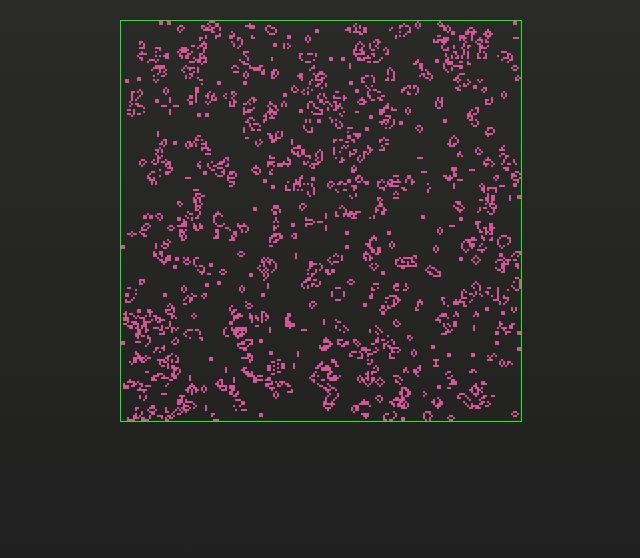
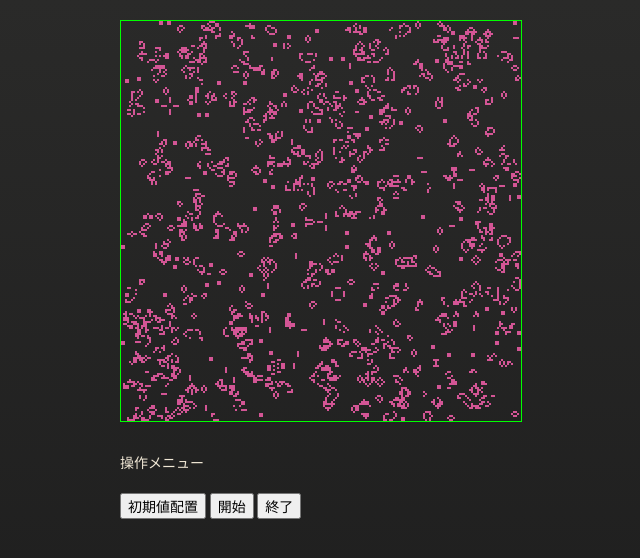
Before and after one commit to KNakanishi/games, a plain HTML site: page life_game.html in a window 1280 px wide. Shown: the whole page, without its empty margins (320-960 px from the left). Drawn offline with nearby package versions, Linux system fonts and the light colour scheme.

Commit message:
ボタン設置

```diff
--- a/life_game.html
+++ b/life_game.html
@@ -16,6 +16,12 @@
       <div id="game_main">
         <canvas id="world" style="display:block;margin:auto;" width="400" height="400"></canvas>
       </div>
+      <div id="menu">
+        <p>操作メニュー</p>
+        <button id="init" class="button">初期値配置</button>
+        <button id="start" class="button">開始</button>
+        <button id="stop" class="button">終了</button>
+      </div>
     </div>
   </body>
 </html>
--- a/stylesheets/life_game.css
+++ b/stylesheets/life_game.css
@@ -8,3 +8,9 @@
 #world {
     border: 1px solid #00ff00;
 }
+#menu {
+    margin: 0 auto;
+    padding-top: 10px;
+
+    width: 400px;
+}
```
